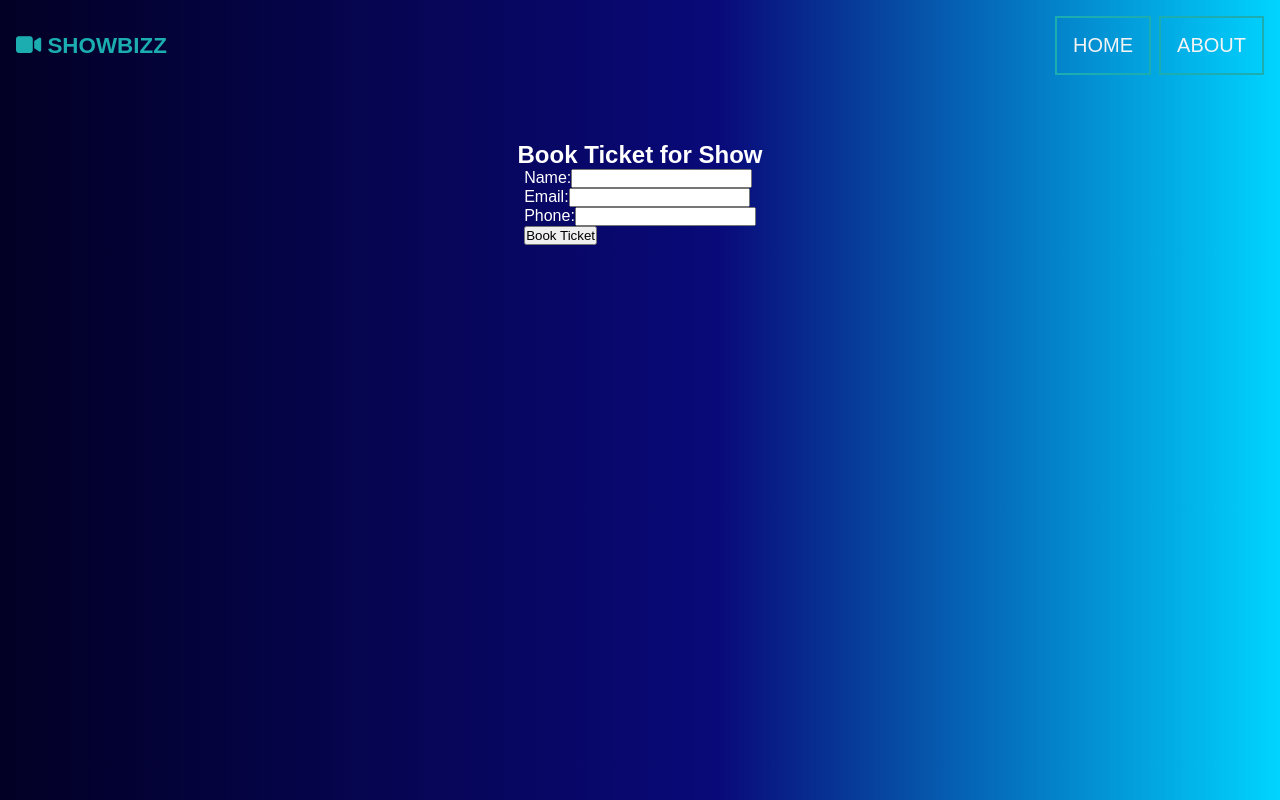
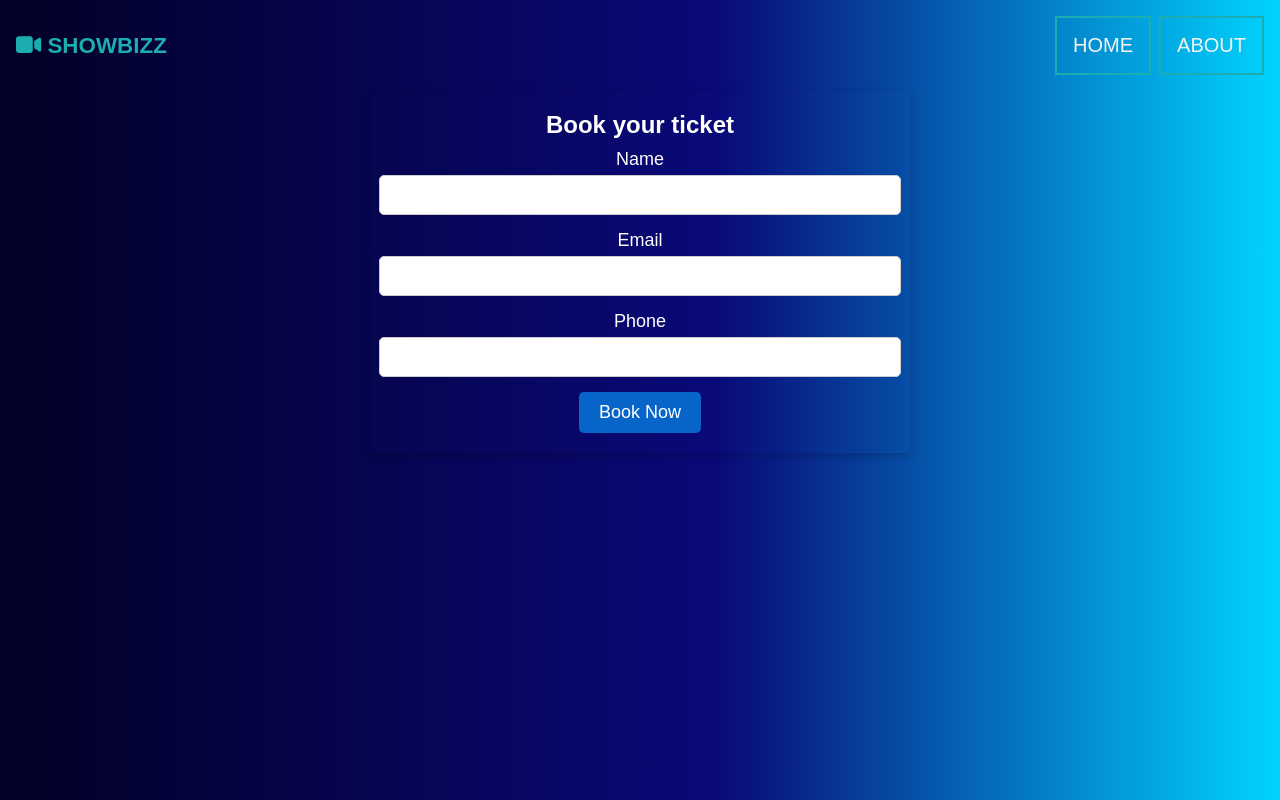
Before and after one commit to manu31shukla/Show-Bizz, a React (Create React App) app: page /book/1 in a window 1280 px wide. Built offline with nearby package versions, Linux system fonts and the light colour scheme.

Commit message:
adding booking form

```diff
--- a/src/App.js
+++ b/src/App.js
@@ -30,7 +30,7 @@ function App(){
           <Route path="/show/:showId" element={<Showdetails/>} />
 
           {/* route for Booking form */}
-          <Route path="/book/:showId" element={<BookingForm/>} />
+          <Route path="/book/:showDetails" element={<BookingForm/>} />
 
       </Routes>
       </div>
--- a/src/pages/BookingForm.css
+++ b/src/pages/BookingForm.css
@@ -1,37 +1,76 @@
 .booking-form-container {
     display: flex;
     flex-direction: column;
+    justify-content: center;
     align-items: center;
-    margin-top: 50px;
   }
 
-  .booking-form-input {
-    margin: 10px;
-    padding: 10px;
-    border: 1px solid gray;
+  .booking-form {
+    display: flex;
+    flex-direction: column;
+    justify-content: center;
+    align-items: center;
+
+    padding: 20px;
     border-radius: 5px;
+    box-shadow: 0px 3px 8px 0px rgba(0, 0, 0, 0.2);
     width: 500px;
-    height: 100px;
   }
 
-  .booking-form-label {
-    margin-bottom: 5px;
-    font-size: 18px;
-    font-weight: bold;
-    text-align: center;
+  .booking-form h2 {
+    font-size: 24px;
+    margin-bottom: 10px;
   }
 
-  .booking-form-button {
-    margin-top: 20px;
+  .booking-form label {
+    font-size: 18px;
+    margin-bottom: 5px;
+  }
+
+  .booking-form input {
+    font-size: 16px;
+    padding: 10px;
+    margin-bottom: 15px;
+    border-radius: 5px;
+    border: 1px solid #ccc;
+    width: 100%;
+  }
+
+  .booking-form button[type="submit"] {
+    font-size: 18px;
+    background-color: #0765c9;
+    color: #fff;
     padding: 10px 20px;
-    background-color: #5999de;
-    color: white;
     border: none;
     border-radius: 5px;
-    font-size: 36px;
     cursor: pointer;
   }
 
-  .booking-form-button:hover {
+  .booking-form button[type="submit"]:hover {
     background-color: #0069d9;
   }
+
+  .booking-confirmation {
+    display: flex;
+    flex-direction: column;
+    justify-content: center;
+    align-items: center;
+    padding: 20px;
+    border-radius: 5px;
+    box-shadow: 0px 3px 8px 0px rgba(0, 0, 0, 0.2);
+    width: 500px;
+  }
+
+  .booking-confirmation h2 {
+    font-size: 24px;
+    margin-bottom: 10px;
+  }
+
+  .booking-confirmation p {
+    font-size: 18px;
+    margin-bottom: 15px;
+  }
+
+  .booking-confirmation p:last-child {
+    margin-bottom: 0;
+  }
--- a/src/pages/BookingForm.js
+++ b/src/pages/BookingForm.js
@@ -1,45 +1,79 @@
 import React, { useState } from 'react';
 import './BookingForm.css';
 
-const BookingForm = ({ showId }) => {
-  const [name, setName] = useState('');
-  const [email, setEmail] = useState('');
-  const [phone, setPhone] = useState('');
+const BookingForm = (showDetails) => {
+  const [formData, setFormData] = useState({
+    name: '',
+    email: '',
+    phone: '',
+  });
+  const [isSubmitted, setIsSubmitted] = useState(false);
+
+  const handleInputChange = (event) => {
+    const target = event.target;
+    const name = target.name;
+    const value = target.value;
+
+    setFormData({
+      ...formData,
+      [name]: value,
+    });
+  };
 
   const handleSubmit = (event) => {
     event.preventDefault();
-
-    // Save user details in localStorage
-    localStorage.setItem(`show${showId}_name`, name);
-    localStorage.setItem(`show${showId}_email`, email);
-    localStorage.setItem(`show${showId}_phone`, phone);
-
-    // Reset form fields
-    setName('');
-    setEmail('');
-    setPhone('');
-  }
+    setIsSubmitted(true);
+    localStorage.setItem('userDetails', JSON.stringify(formData));
+  };
 
   return (
     <div className="booking-form-container">
-      <h2>Book Ticket for Show {showId}</h2>
-      <form className="booking-form" onSubmit={handleSubmit}>
-        <div className="form-group">
-          <label htmlFor="name">Name:</label>
-          <input type="text" id="name" value={name} onChange={(event) => { setName(event.target.value) }} required />
+      {!isSubmitted && (
+        <form className="booking-form" onSubmit={handleSubmit}>
+          <h2>Book your ticket</h2>
+          <h3>{showDetails.name}</h3>
+          <p>{showDetails.language}</p>
+          <p>{showDetails.genre}</p>
+          <label htmlFor="name">Name</label>
+          <input
+            type="text"
+            id="name"
+            name="name"
+            value={formData.name}
+            onChange={handleInputChange}
+            required
+          />
+          <label htmlFor="email">Email</label>
+          <input
+            type="email"
+            id="email"
+            name="email"
+            value={formData.email}
+            onChange={handleInputChange}
+            required
+          />
+          <label htmlFor="phone">Phone</label>
+          <input
+            type="tel"
+            id="phone"
+            name="phone"
+            value={formData.phone}
+            onChange={handleInputChange}
+            pattern="[0-9]{10}"
+            required
+          />
+          <button type="submit">Book Now</button>
+        </form>
+      )}
+      {isSubmitted && (
+        <div className="booking-confirmation">
+          <h2>Your ticket has been booked!</h2>
+          <p>Thank you for booking with us.</p>
+          <p>Show: {showDetails.name}</p>
         </div>
-        <div className="form-group">
-          <label htmlFor="email">Email:</label>
-          <input type="email" id="email" value={email} onChange={(event) => { setEmail(event.target.value) }} required />
-        </div>
-        <div className="form-group">
-          <label htmlFor="phone">Phone:</label>
-          <input type="tel" id="phone" value={phone} onChange={(event) => { setPhone(event.target.value) }} required />
-        </div>
-        <button type="submit">Book Ticket</button>
-      </form>
+      )}
     </div>
   );
-}
+};
 
 export default BookingForm;
--- a/src/pages/Showdetails.js
+++ b/src/pages/Showdetails.js
@@ -44,7 +44,7 @@ function Showdetails() {
 
         </div><br/><br/>
         <div className="wrapper">
-          <Link to={`/book/${showDetails.id}`}  className="btn1">
+          <Link to={`/book/${showId}`}  className="btn1">
             Book Tickets
           </Link>
           <Link to="/" className="btn2">
```
